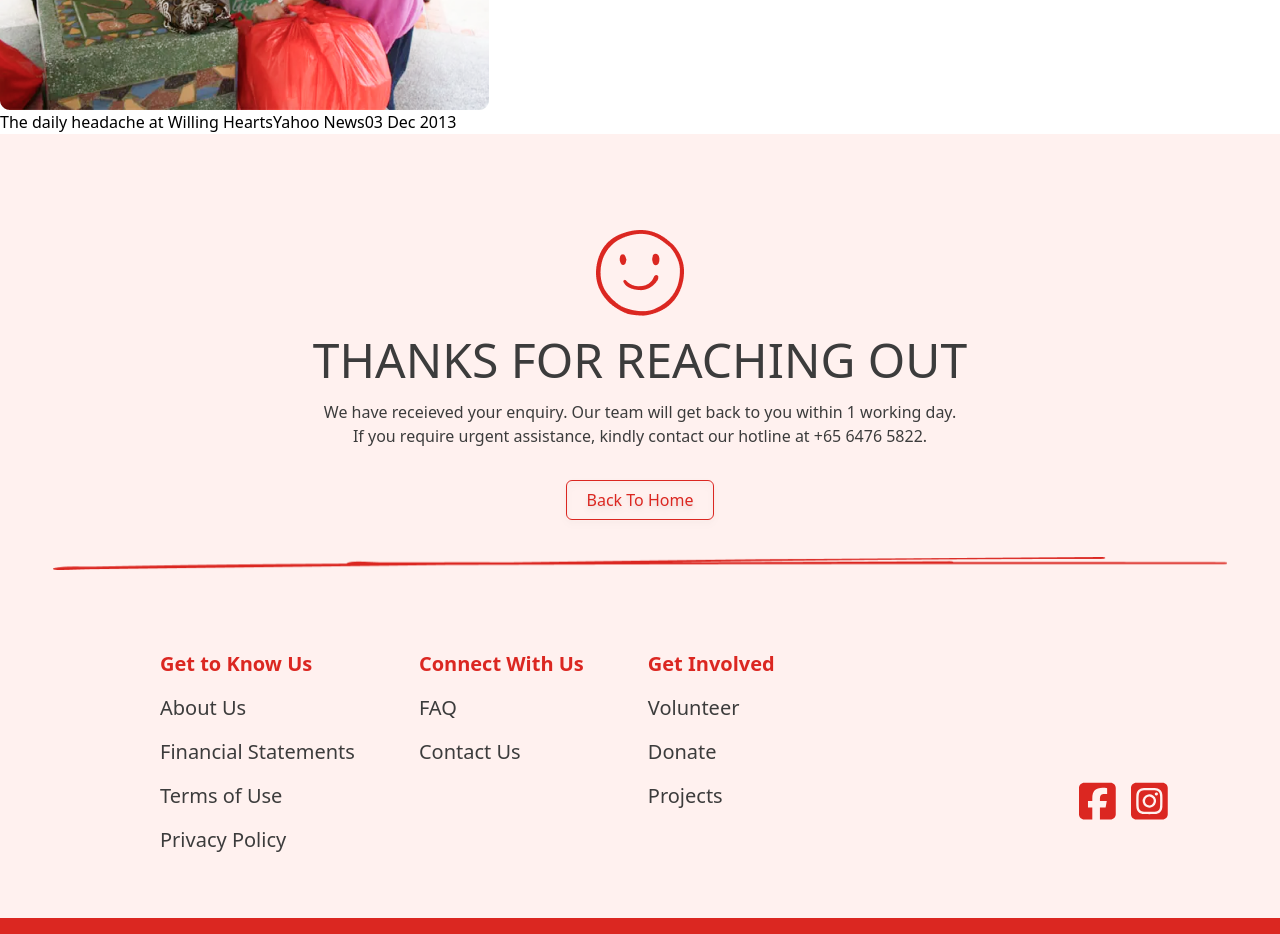
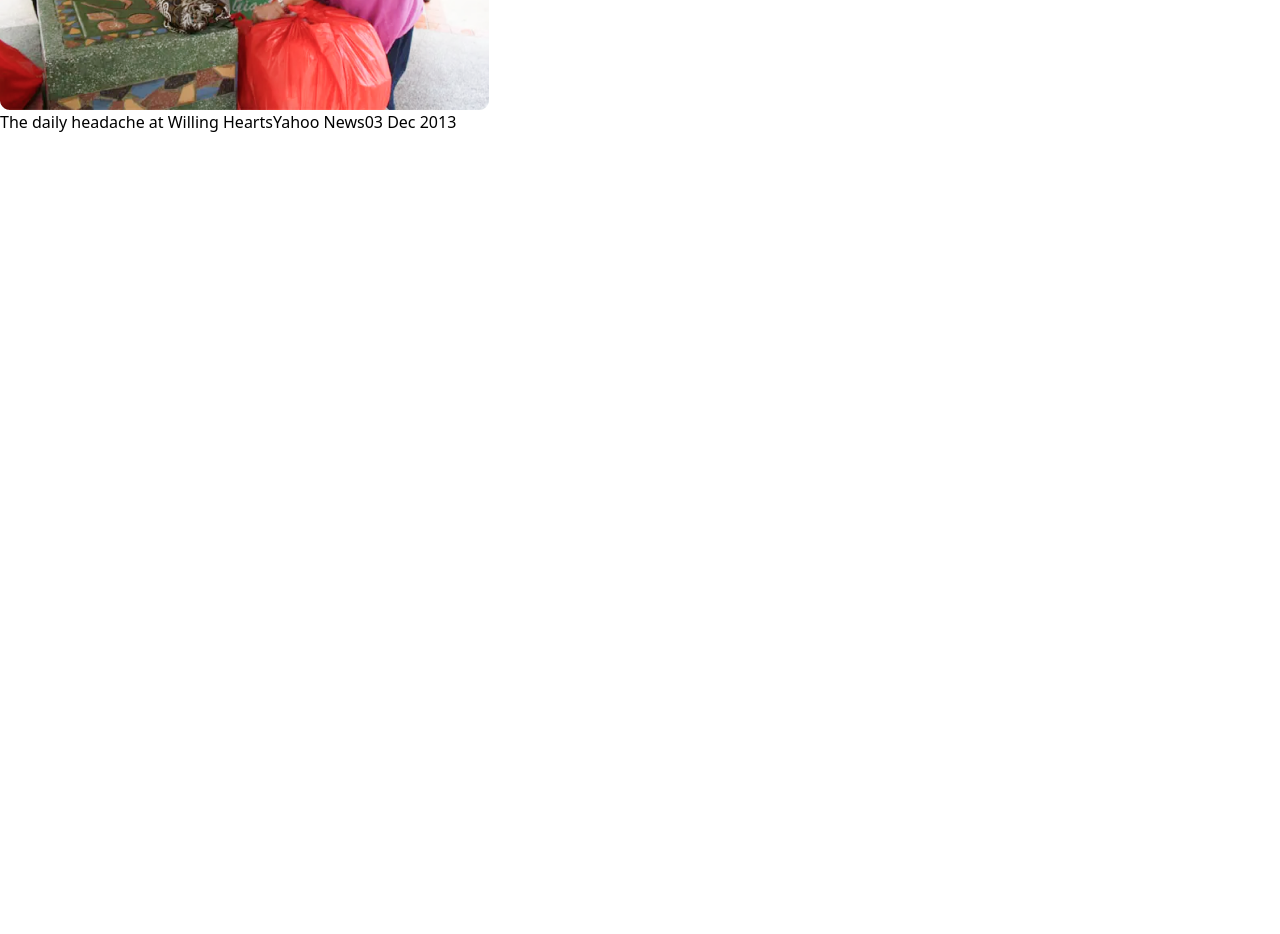
Before and after one commit to Glow-in-the-dark/GA-Project3, a React (Vite) app: page / in a window 1280 px wide. Shown: the part 2140-3074 px from the top of the page. After the commit the page ends 2274 px from the top, so only its background shows below. Built offline with nearby package versions, Linux system fonts and the light colour scheme.

Commit message:
Update App.jsx

```diff
--- a/src/App.jsx
+++ b/src/App.jsx
@@ -4,15 +4,13 @@ import CommonComponentExamples from "./comp-commons/examplePage/CommonComponentE
 import ContactUsPage from "./comp-contactUs/ContactUsPage";
 import ContactFormConfirmationPage from "./comp-contactUs/ContactFormConfirmationPage";
 
-
 function App() {
   return (
     <div>
       <News />
-      {/* <h1>GA SEI 41</h1> */}
-      {/* <CommonComponentExamples /> */}
-      {/* <ContactUsPage /> */}
-      <ContactFormConfirmationPage />
+      {/* <CommonComponentExamples />
+      <ContactUsPage /> */}
+      {/* <ContactFormConfirmationPage /> */}
     </div>
   );
 }
```
